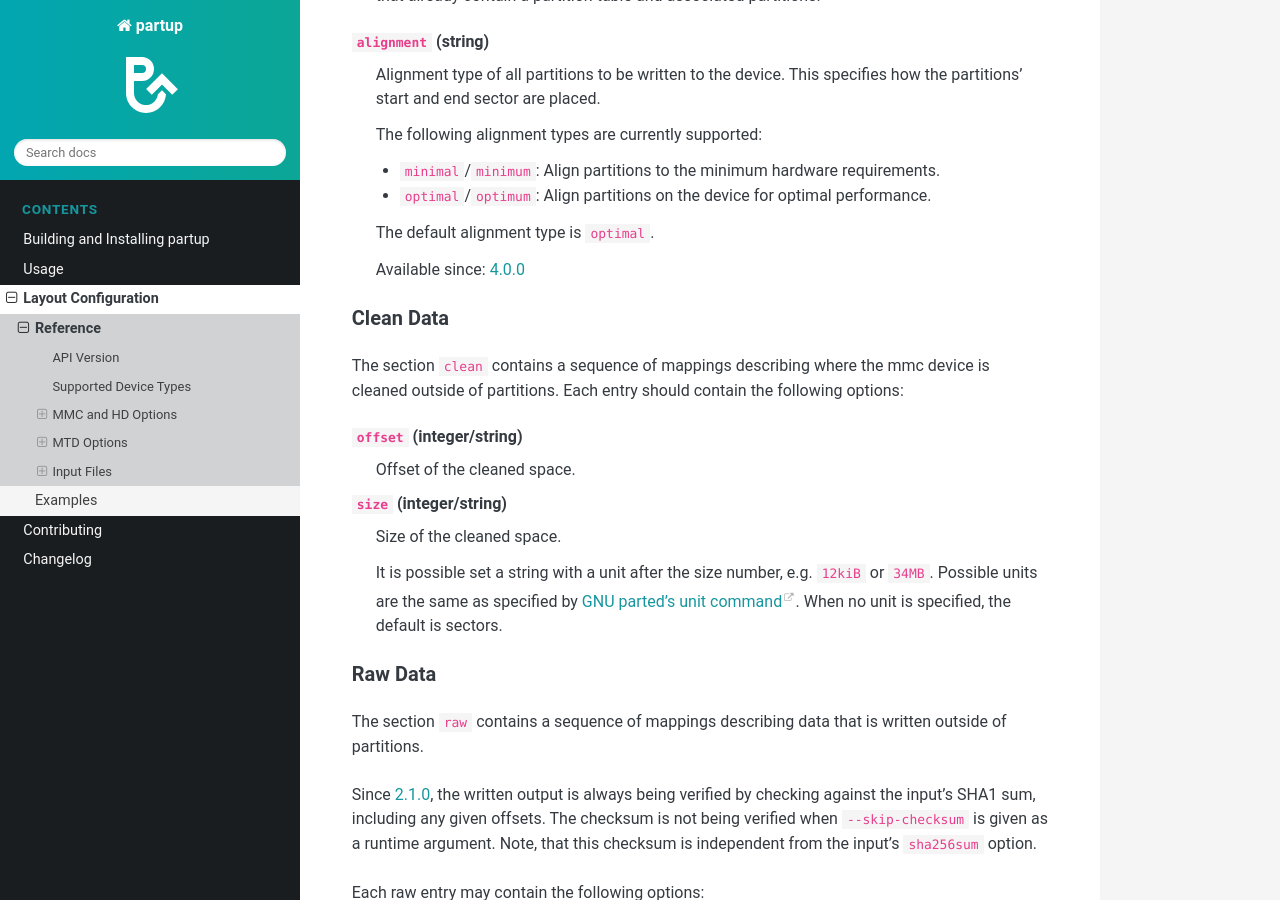
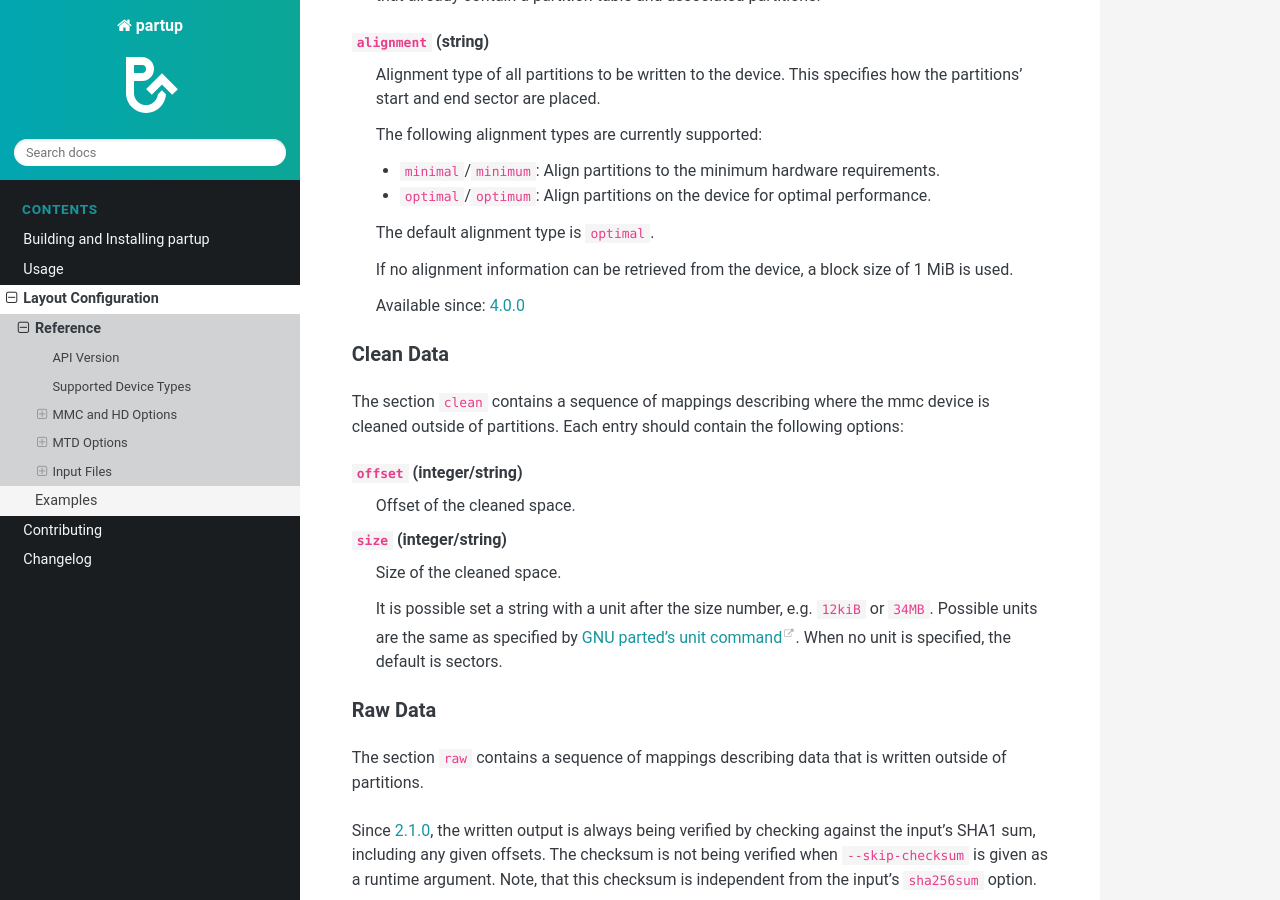
Before and after one commit to phytec/partup, a Sphinx documentation site: the page built from doc/layout-config-reference.rst, in a window 1280 px wide and 900 px high, scrolled down 1242 px. Built offline with Sphinx 7.4.7 and the Read the Docs theme 3.1.0, drawn with Linux system fonts in a browser that asks for light colours.

Commit message:
doc: layout-config-reference: Document 1 MiB alignment fallback
Document the 1 MiB alignment fallback, if the device does not provide
any information.

Signed-off-by: Martin Schwan <m.schwan@phytec.de>

```diff
--- a/doc/layout-config-reference.rst
+++ b/doc/layout-config-reference.rst
@@ -72,6 +72,9 @@ Disk Options
       performance.
 
    The default alignment type is ``optimal``.
+
+   If no alignment information can be retrieved from the device, a block size of
+   1 MiB is used.
 
    Available since: :ref:`release-4.0.0`
 
```
